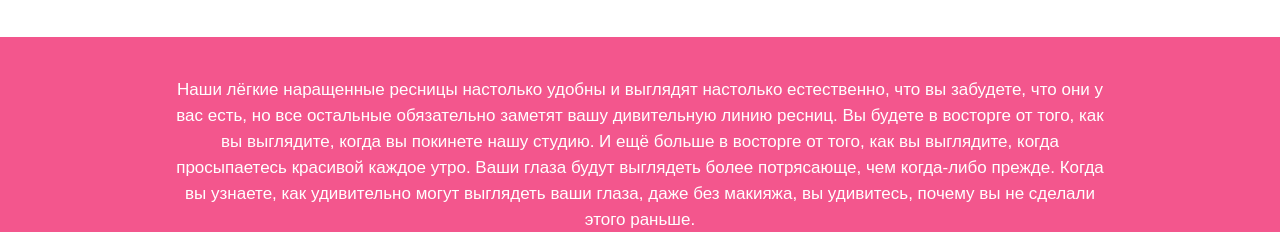
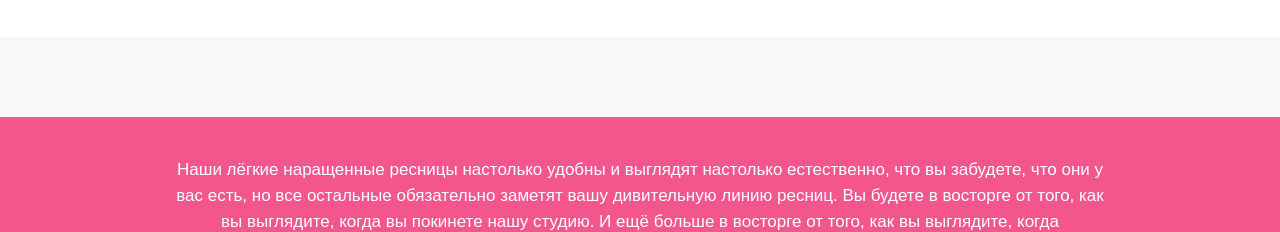
Before and after one commit to McDAC/Melnikova-Studio, a plain HTML site: page index.html in a window 1280 px wide. Shown: the part 727-959 px from the top of the page. Drawn offline with Linux system fonts and the light colour scheme; files whose address does not match are found by name; a web font is replaced by a local one.

Commit message:
Замена article на .intro-section

```diff
--- a/index.html
+++ b/index.html
@@ -27,7 +27,7 @@
 
         <h2 class="beauty">БУДЬ ВСЕГДА КРАСИВОЙ</h2>
 
-        <section>
+        <div class="intro-section"></div>
             <div class="paragraph">
                 <p>Наши лёгкие наращенные ресницы настолько удобны и выглядят настолько естественно,
                     что вы забудете, что они у вас есть, но все остальные обязательно заметят вашу
@@ -37,7 +37,7 @@
                     чем когда-либо прежде. Когда вы узнаете, как удивительно могут выглядеть ваши глаза,
                     даже без макияжа, вы удивитесь, почему вы не сделали этого раньше.</p>
             </div>
-        </section>
+        </div>
 
         <div class="round-photo" id="serv">
             <h3 class="text-2">Индивидуальные длина и толщина</h3>
--- a/style.css
+++ b/style.css
@@ -148,7 +148,7 @@ a {
     text-transform: uppercase;
 }
 
-article {
+.intro-section {
     padding: 40px 0;
     background-color: #F8F8F8;
     display: flex;
```
